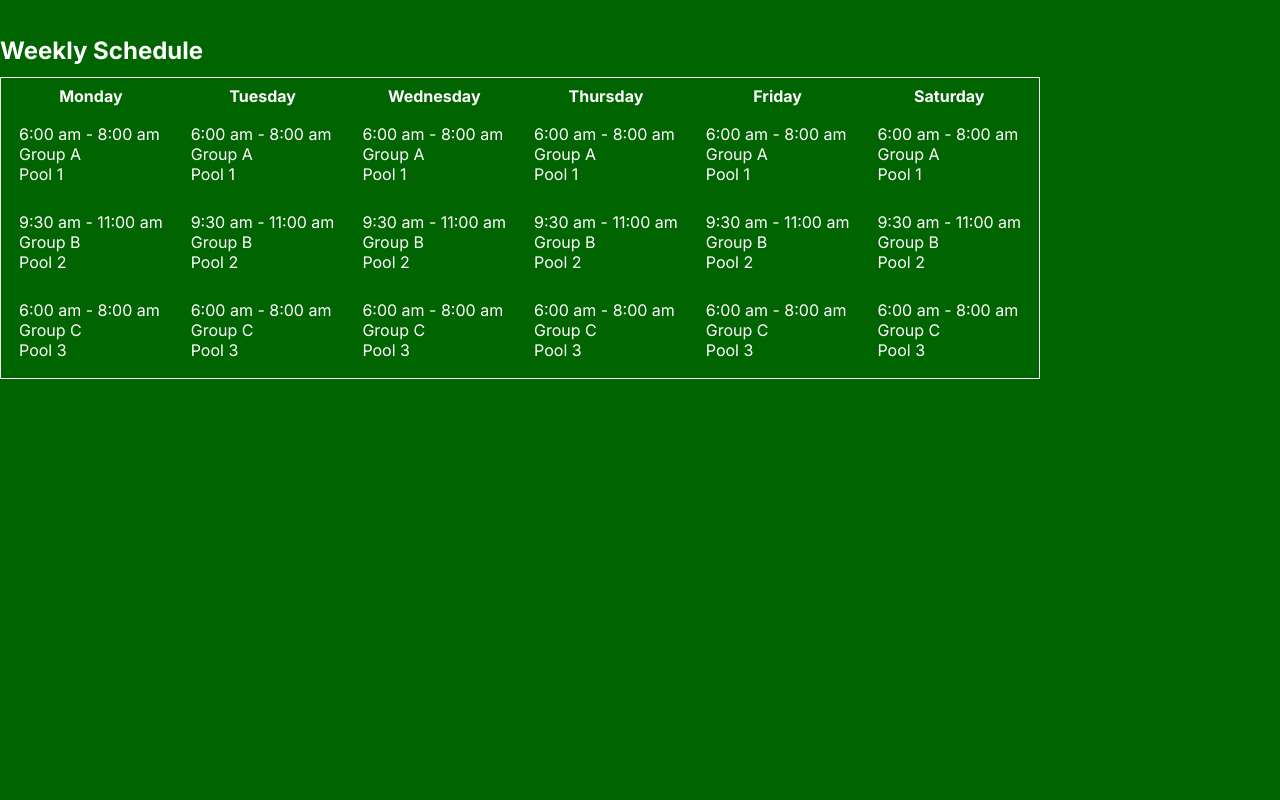
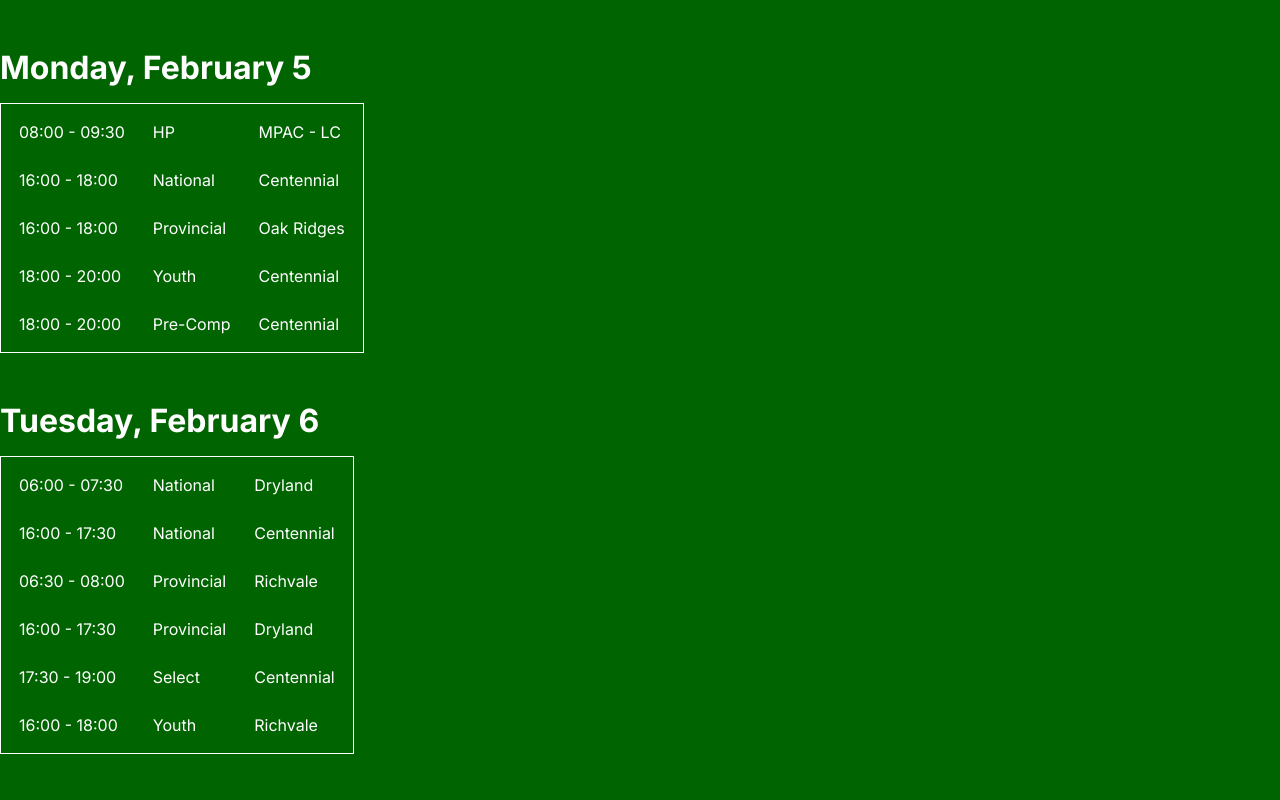
Before and after one commit to sojack/designcloud, a Next.js app: page /schedule in a window 1280 px wide. Shown: the top 800 px of the page. Built offline with nearby package versions, Linux system fonts and the light colour scheme.

Commit message:
initial schedule work

```diff
--- /dev/null
+++ b/app/schedule/holiday.json
@@ -0,0 +1,10 @@
+[
+    {
+      "title": "New Year's Day",
+      "date": "2024-01-01"
+    },
+    {
+      "title": "Family Day",
+      "date": "2024-02-19"
+    }
+  ]
--- /dev/null
+++ b/app/schedule/overwrites.json
@@ -0,0 +1,21 @@
+[
+    {
+      "comment": "Friday Feb 23 4-5:30 Dryland Canceled",
+      "date": "2024-02-23",
+      "group": "National",
+      "startTime": "16:00",
+      "endTime": "17:30",
+      "cancellation": true
+    },
+    {
+      "comment": "Monday Feb 20 6-7:30 Change to Playcenter",
+      "date": "2024-02-20",
+      "group": "National",
+      "time": "6:00 - 7:30",
+      "change": {
+        "startTime": "18:15",
+        "endTime": "19:30",
+        "location": "Playcenter"
+      }
+    }
+  ]
--- a/app/schedule/page.js
+++ b/app/schedule/page.js
@@ -1,74 +1,91 @@
-import schedule from './schedule.json';
+'use client'
+import React, { useState, useEffect } from 'react';
+
+import scheduleData from './schedule.json';
+import overwritesData from './overwrites.json';
+import holidaysData from './holiday.json';
 import './schedule.css'
 
-export const metadata = {
-    title: '2024 RHAC Schedule'
+
+const WeeklyPractices = () => {
+  const [weekSchedule, setWeekSchedule] = useState([]);
+
+  useEffect(() => {
+      const getMonday = (d) => {
+          const date = new Date(d);
+          const day = date.getDay(),
+              diff = date.getDate() - day + (day === 0 ? -6 : 1); // adjust when day is Sunday
+          return new Date(date.setDate(diff));
+      };
+
+      const formatDateAsUTC = (date) => {
+          return new Date(Date.UTC(date.getFullYear(), date.getMonth(), date.getDate()));
+      };
+
+      const monday = getMonday(new Date());
+
+      const weekSchedule = Array.from({ length: 7 }).map((_, i) => {
+          const day = new Date(monday);
+          day.setDate(monday.getDate() + i);
+          const dateString = day.toISOString().split('T')[0];
+          const holiday = holidaysData.find(holiday => holiday.date === dateString);
+
+          if (holiday) {
+              return { day: dateString, isHoliday: true, holidayTitle: holiday.title };
           }
 
-function page() {
+          const dayOfWeek = day.toLocaleDateString('en-US', { weekday: 'long' });
+          const dailySchedule = scheduleData[dayOfWeek];
+          const overwrites = overwritesData.filter(overwrite => formatDateAsUTC(new Date(overwrite.date)).getTime() === formatDateAsUTC(day).getTime());
+
+          return {
+              day: day.toISOString().split('T')[0], // Ensuring the date string is in YYYY-MM-DD format
+              isHoliday: false,
+              practices: dailySchedule,
+              overwrites: overwrites
+          };
+      });
+
+      setWeekSchedule(weekSchedule);
+  }, []);
 
   return (
       <div>
-      <Calendar />
-    </div>
-  )
+          {weekSchedule.map(({ day, isHoliday, holidayTitle, practices, overwrites }, index) => (
+              <div key={index}>
+                  <h1>{new Date(day).toLocaleDateString('en-US', { weekday: 'long', day: 'numeric', month: 'long' })}</h1>
+                  {isHoliday ? (
+                      <p className="holidayTitle">{holidayTitle}</p>
+                  ) : (
+                      <table>
+                          <tbody>
+                              {practices && practices.map((practice, i) => {
+                                  const overwrite = overwrites.find(o => o.startTime === practice.startTime && !o.cancellation);
+                                  if (overwrite) {
+                                      return (
+                                          <tr className="change" key={i}>
+                                              <td>{overwrite.change.startTime} - {overwrite.change.endTime}</td>
+                                              <td>{practice.group}</td>
+                                              <td>{overwrite.change.location}</td>
+                                          </tr>
+                                      );
                                   }
 
-const Calendar = () => {
-  const daysOfWeek = Object.keys(schedule);
-
-  // Function to group practices by time for a specific day
-  const groupPracticesByTime = (day) => {
-    const groupedPractices = {};
-    schedule[day].forEach(practice => {
-      if (!groupedPractices[practice.time]) {
-        groupedPractices[practice.time] = [];
-      }
-      groupedPractices[practice.time].push(practice);
-    });
-    return groupedPractices;
-  };
-
                                   return (
-    <div>
-      <h2>Weekly Schedule</h2>
-      <table>
-        <thead>
-          <tr>
-            {daysOfWeek.map(day => (
-              <th key={day}>{day}</th>
-            ))}
-          </tr>
-        </thead>
-        <tbody>
-          {Object.keys(schedule[daysOfWeek[0]]).map(index => {
-            const practiceTime = schedule[daysOfWeek[0]][index].time;
-            const practicesByTime = groupPracticesByTime(daysOfWeek[0]);
-            return (
-              <tr key={index}>
-                {daysOfWeek.map(day => {
-                  const practices = practicesByTime[practiceTime];
-                  const practice = practices && practices.find(p => p.group === schedule[day][index].group);
-                  return (
-                    <td key={`${day}-${index}`}>
-                      {practice && (
-                        <div>
-                          <div>{practice.time}</div>
-                          <div>{practice.group}</div>
-                          <div>{practice.location}</div>
-                        </div>
-                      )}
-                    </td>
-                  );
-                })}
+                                      <tr className="default" key={i}>
+                                          <td>{practice.startTime} - {practice.endTime}</td>
+                                          <td>{practice.group}</td>
+                                          <td>{practice.location}</td>
                                       </tr>
                                   );
                               })}
                           </tbody>
                       </table>
+                  )}
+              </div>
+          ))}
       </div>
   );
-}
+};
 
-
-export default page
+export default WeeklyPractices;
--- a/app/schedule/schedule.json
+++ b/app/schedule/schedule.json
@@ -1,104 +1,40 @@
 {
     "Monday": [
-      {
-        "time": "6:00 am - 8:00 am",
-        "group": "Group A",
-        "location": "Pool 1"
-      },
-      {
-        "time": "9:30 am - 11:00 am",
-        "group": "Group B",
-        "location": "Pool 2"
-      },
-      {
-        "time": "6:00 am - 8:00 am",
-        "group": "Group C",
-        "location": "Pool 3"
-      }
+        {"startTime": "08:00", "endTime": "09:30", "group": "HP", "location": "MPAC - LC"},
+        {"startTime": "16:00", "endTime": "18:00", "group": "National", "location": "Centennial"},
+        {"startTime": "16:00", "endTime": "18:00", "group": "Provincial", "location": "Oak Ridges"},
+        {"startTime": "18:00", "endTime": "20:00", "group": "Youth", "location": "Centennial"},
+        {"startTime": "18:00", "endTime": "20:00", "group": "Pre-Comp", "location": "Centennial"}
     ],
     "Tuesday": [
-      {
-        "time": "6:00 am - 8:00 am",
-        "group": "Group A",
-        "location": "Pool 1"
-      },
-      {
-        "time": "9:30 am - 11:00 am",
-        "group": "Group B",
-        "location": "Pool 2"
-      },
-      {
-        "time": "6:00 am - 8:00 am",
-        "group": "Group C",
-        "location": "Pool 3"
-      }
+        {"startTime": "06:00", "endTime": "07:30", "group": "National", "location": "Dryland"},
+        {"startTime": "16:00", "endTime": "17:30", "group": "National", "location": "Centennial"},
+        {"startTime": "06:30", "endTime": "08:00", "group": "Provincial", "location": "Richvale"},
+        {"startTime": "16:00", "endTime": "17:30", "group": "Provincial", "location": "Dryland"},
+        {"startTime": "17:30", "endTime": "19:00", "group": "Select", "location": "Centennial"},
+        {"startTime": "16:00", "endTime": "18:00", "group": "Youth", "location": "Richvale"}
     ],
     "Wednesday": [
-      {
-        "time": "4:00 pm - 5:00 pm",
-        "group": "Group A",
-        "location": "Pool 1"
-      },
-      {
-        "time": "4:00 pm - 5:00 pm",
-        "group": "Group B",
-        "location": "Pool 2"
-      },
-      {
-        "time": "4:00 pm - 5:00 pm",
-        "group": "Group C",
-        "location": "Pool 3"
-      }
+        {"startTime": "06:00", "endTime": "08:00", "group": "National", "location": "Centennial"},
+        {"startTime": "16:00", "endTime": "17:30", "group": "National", "location": "Oak Ridges"},
+        {"startTime": "16:00", "endTime": "18:00", "group": "Provincial", "location": "Centennial"},
+        {"startTime": "18:30", "endTime": "20:00", "group": "Select", "location": "Centennial"},
+        {"startTime": "16:00", "endTime": "18:00", "group": "Youth", "location": "Elgin West"},
+        {"startTime": "17:00", "endTime": "18:00", "group": "Pre-Comp", "location": "Elgin West"},
+        {"startTime": "19:15", "endTime": "20:00", "group": "Pre-Comp", "location": "Centennial"}
     ],
     "Thursday": [
-      {
-        "time": "6:00 am - 8:00 am",
-        "group": "Group A",
-        "location": "Pool 1"
-      },
-      {
-        "time": "9:30 am - 11:00 am",
-        "group": "Group B",
-        "location": "Pool 2"
-      },
-      {
-        "time": "6:00 am - 8:00 am",
-        "group": "Group C",
-        "location": "Pool 3"
-      }
+        {"startTime": "07:00", "endTime": "08:30", "group": "HP", "location": "Dryland"},
+        {"startTime": "16:00", "endTime": "18:00", "group": "National", "location": "Richvale"},
+        {"startTime": "16:00", "endTime": "18:00", "group": "Provincial", "location": "Centennial"},
+        {"startTime": "16:00", "endTime": "19:30", "group": "Select", "location": "Centennial"},
+        {"startTime": "06:30", "endTime": "08:00", "group": "Youth", "location": "Richvale"}
     ],
     "Friday": [
-      {
-        "time": "4:00 pm - 5:00 pm",
-        "group": "Group A",
-        "location": "Pool 1"
-      },
-      {
-        "time": "4:00 pm - 5:00 pm",
-        "group": "Group B",
-        "location": "Pool 2"
-      },
-      {
-        "time": "4:00 pm - 5:00 pm",
-        "group": "Group C",
-        "location": "Pool 3"
-      }
-    ],
-    "Saturday": [
-      {
-        "time": "6:00 am - 8:00 am",
-        "group": "Group A",
-        "location": "Pool 1"
-      },
-      {
-        "time": "9:30 am - 11:00 am",
-        "group": "Group B",
-        "location": "Pool 2"
-      },
-      {
-        "time": "6:00 am - 8:00 am",
-        "group": "Group C",
-        "location": "Pool 3"
-      }
+        {"startTime": "06:00", "endTime": "08:00", "group": "HP", "location": "Centennial"},
+        {"startTime": "06:00", "endTime": "08:00", "group": "National", "location": "Centennial"},
+        {"startTime": "16:00", "endTime": "18:00", "group": "Provincial", "location": "Centennial"},
+        {"startTime": "17:30", "endTime": "19:00", "group": "Youth", "location": "Dryland"},
+        {"startTime": "16:00", "endTime": "17:30", "group": "National", "location": "Dryland"}
     ]
-  }
+}
```
Also changed, not shown: app/schedule/group.yml (added, +127 -0 lines). Lines whose indentation alone changed are shown as unchanged.
